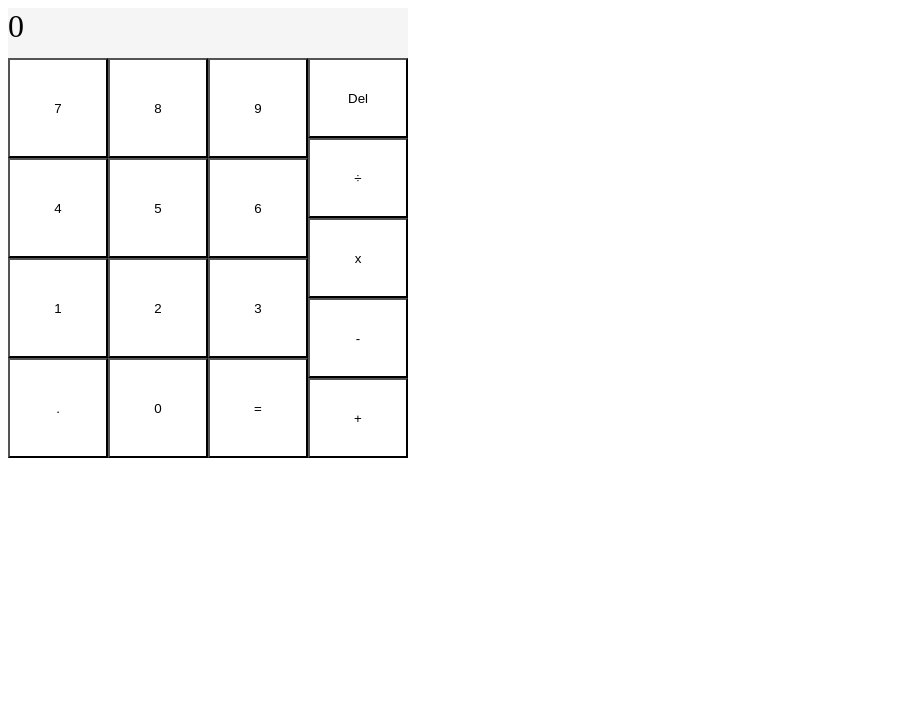
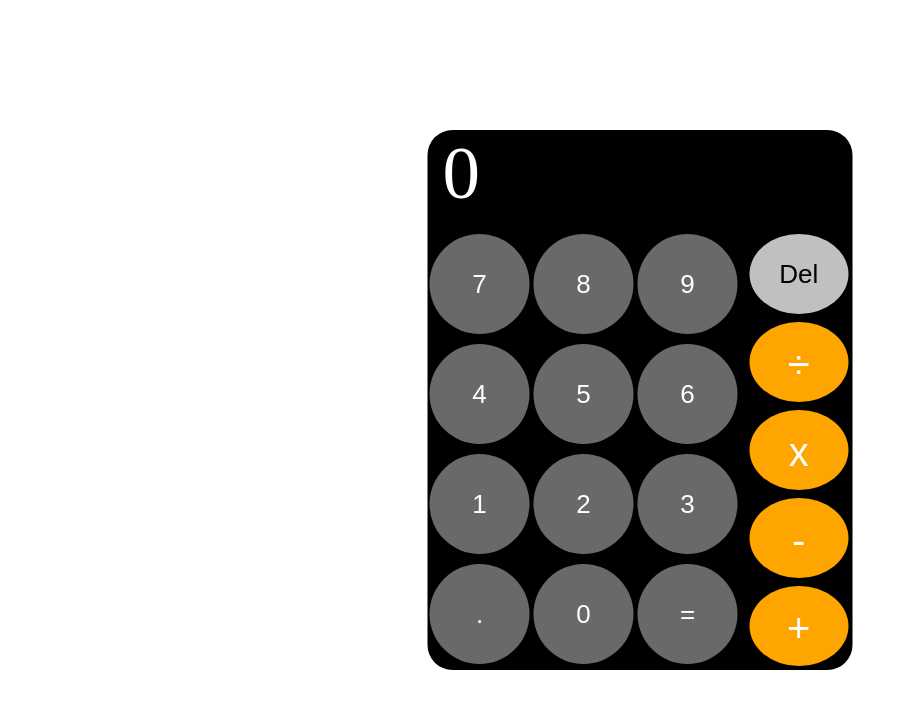
Before and after one commit to kelindi/calculator, a plain HTML site: page index.html in a window 1280 px wide. Shown: the whole page, without its empty margins (0-908 px from the left). Drawn offline with Linux system fonts and the light colour scheme.

Commit message:
Finished eval function and improved ui

```diff
--- a/index.html
+++ b/index.html
@@ -5,28 +5,30 @@
 </head>
 
 <body>
-    <div id="display"></div>
-    <div id="container">
-        <div id="numbers">
-            <button class = "number showOnDisplay" >7</button>
-            <button class = "number showOnDisplay">8</button>
-            <button class = "number showOnDisplay">9</button>
-            <button class = "number showOnDisplay">4</button>
-            <button class = "number showOnDisplay">5</button>
-            <button class = "number showOnDisplay">6</button>
-            <button class = "number showOnDisplay">1</button>
-            <button class = "number showOnDisplay">2</button>
-            <button class = "number showOnDisplay">3</button>
-            <button>.</button>
-            <button class = "number showOnDisplay">0</button>
-            <button id = "solve">=</button>
-        </div>
-        <div id="operators">
-            <button class="ops" id = "del">Del</button>
-            <button class="ops showOnDisplay">&divide</button>
-            <button class="ops showOnDisplay">x</button>
-            <button class="ops showOnDisplay">-</button>
-            <button class="ops showOnDisplay">+</button>
+    <div class= 'extra'>
+        <div id="display"></div>
+        <div id="container">
+            <div id="numbers">
+                <button class="number showOnDisplay" data-value="7">7</button>
+                <button class="number showOnDisplay" data-value="8">8</button>
+                <button class="number showOnDisplay" data-value="9">9</button>
+                <button class="number showOnDisplay" data-value="4">4</button>
+                <button class="number showOnDisplay" data-value="5">5</button>
+                <button class="number showOnDisplay" data-value="6">6</button>
+                <button class="number showOnDisplay" data-value="1">1</button>
+                <button class="number showOnDisplay" data-value="2">2</button>
+                <button class="number showOnDisplay" data-value="3">3</button>
+                <button id='decimal' data-value=".">.</button>
+                <button class="number showOnDisplay" data-value="0">0</button>
+                <button id="solve" class="ora">=</button>
+            </div>
+            <div id="operators">
+                <button class="ops silver" id="del">Del</button>
+                <button class="ops showOnDisplay orange" data-value="/">&divide</button>
+                <button class="ops showOnDisplay orange" data-value="*">x</button>
+                <button class="ops showOnDisplay orange" data-value="-">-</button>
+                <button class="ops showOnDisplay orange" data-value="+">+</button>
+            </div>
         </div>
     </div>
 
--- a/main.js
+++ b/main.js
@@ -1,3 +1,4 @@
+/*
 function add(a, b) {
     return a + b;
 }
@@ -14,7 +15,7 @@ function divide(a, b) {
     return a / b;
 }
 
-function operatoe(opp, a, b) {
+function operate(opp, a, b) {
     switch (opp) {
         case add:
             add(a, b);
@@ -32,6 +33,12 @@ function operatoe(opp, a, b) {
             break;
     }
 }
+*/
+
+//init global variables
+var display = document.querySelector('#display');
+display.textContent = '0';
+var equation = '0';
 
 window.onload = () => {
     initBtns();
@@ -39,30 +46,60 @@ window.onload = () => {
 }
 
 function initBtns() {
+
+    //initialize the number and operator buttons
     const btns = document.querySelectorAll('.showOnDisplay');
     btns.forEach((btn) => {
         btn.addEventListener('click', (e) => {
-            if (display.textContent== "0") {
+            if (display.textContent == "0"){
                 display.textContent = btn.textContent;
+                equation = btn.dataset.value;
             }
             else {
                 display.textContent += btn.textContent;
+                equation += btn.dataset.value;
             }
+
 
         });
     });
+
+    //initializethe delete button
     var del = document.querySelector('#del');
-        del.addEventListener('click', () => {
-            display.textContent = '0';
-        })
+    del.addEventListener('click', () => {
+        display.textContent = '0';
+        equation = '0';
+    })
+
+    // initialize the the solve button
     var solve = document.querySelector('#solve');
-        solve.addEventListener('click', ()=>{
-            a = display.textContent.split()
-        })
+    solve.addEventListener('click', () => {
+        // a = display.textContent.split('');
+        a = calculateStr(equation);
+        display.textContent = a;
+    })
+
+    //initialize the decimal button
+    const decimal = document.querySelector("#decimal")
+    decimal.addEventListener('click', () => {
+        if (!equation.includes(".")) {
+            display.textContent += decimal.textContent;
+            equation += decimal.dataset.value;
+        }
+    })
+
 }
 
-var activeCount = []
-var count = 0;
-var counting = false;
-var display = document.querySelector('#display');
-display.textContent = count;
+//solves the equation
+function calculateStr(equationStr) {
+    //a = the answer to the equation
+    a = new Function('return ' + equationStr)();
+
+    //divide by zero check
+    if (a == 'Infinity') {
+        return 'Undefined';
+    }
+    else {
+        return a;
+    }
+}
--- a/styles.css
+++ b/styles.css
@@ -1,20 +1,22 @@
 #container {
-    width: 400px;
+    width: 425px;
     flex-direction: row;
     display: flex;
-    background-color: yellow;
+
+    color: black;
 }
 
 #display {
-    width: 400px;
-    height: 50px;
-    font-size: 32px;
-    background-color: whitesmoke;
+    width: 410px;
+    height: 100px;
+    font-size: 75px;
+    color: white;
+    margin-left: 15px;
+
 }
 
 #numbers {
-    width: 300px;
-    background-color: aquamarine;
+    width: 320px;
     display: flex;
     flex-flow: wrap;
 }
@@ -22,16 +24,59 @@
 button {
     width: 100px;
     height: 100px;
-    background-color: white;
+    background-color: dimgray;
+    border: none;
+    color:white;
+    padding: 20px;
+    text-align: center;
+    margin: 4px 2px;
+    border-radius: 50%;
+    font-size: 26px;
 }
+
+
 
 #operators {
     display: flex;
     flex-flow: wrap;
-    width: 100px;
+    width: 102.5px;
+
 }
 
 .ops {
     height: 80px;
     width: 100px;
 }
+
+.orange{
+    background-color: orange;
+    font-size: 40px;
+    align-content: center;
+}
+
+.silver {
+    background-color: silver;
+    color: black;
+  }
+
+.extra {
+    background-color: black;
+    width:425px;
+    border-radius: 25px;
+    position: absolute;
+    top: 50%;
+    left: 50%;
+    transform: translate(-50%, -50%);
+}
+
+button:focus{
+    outline:0;
+}
+
+button:hover{
+    color:aqua;
+}
+
+button:active{
+    background-color: aliceblue;
+}
```
